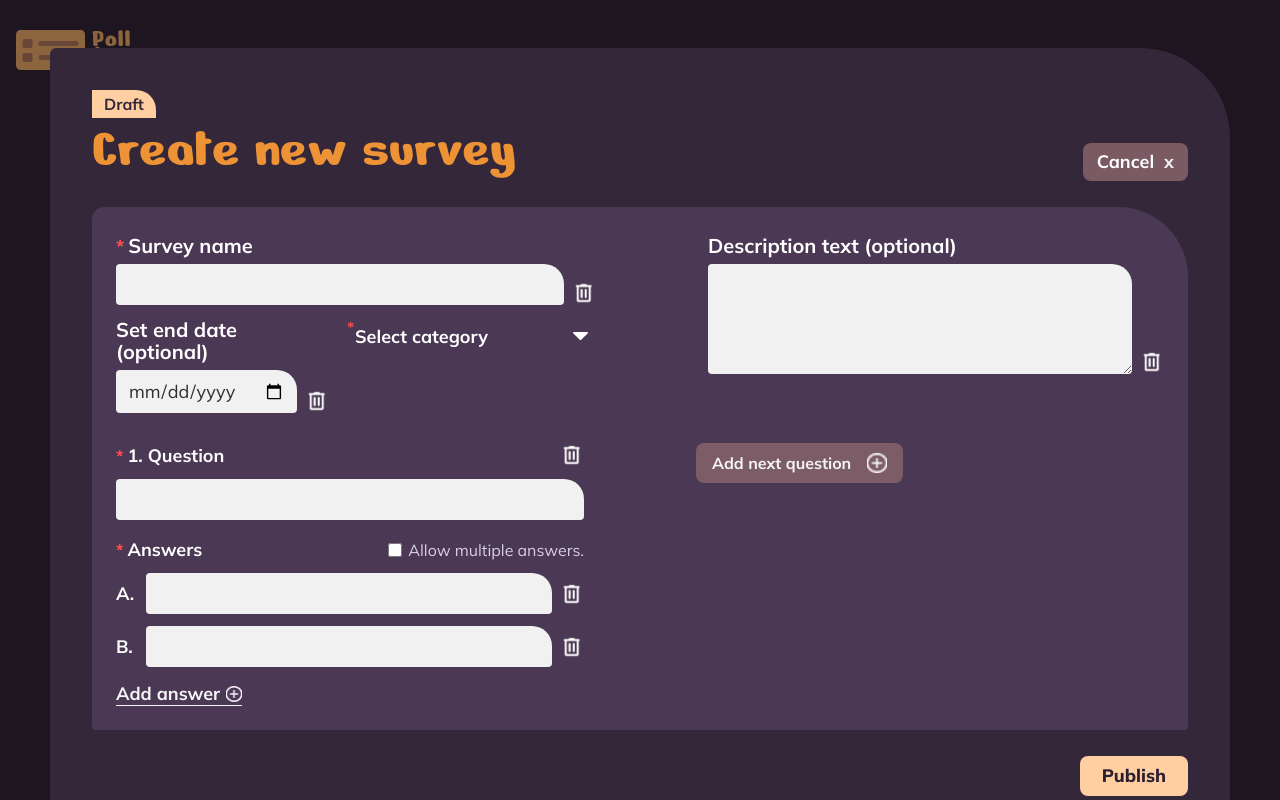
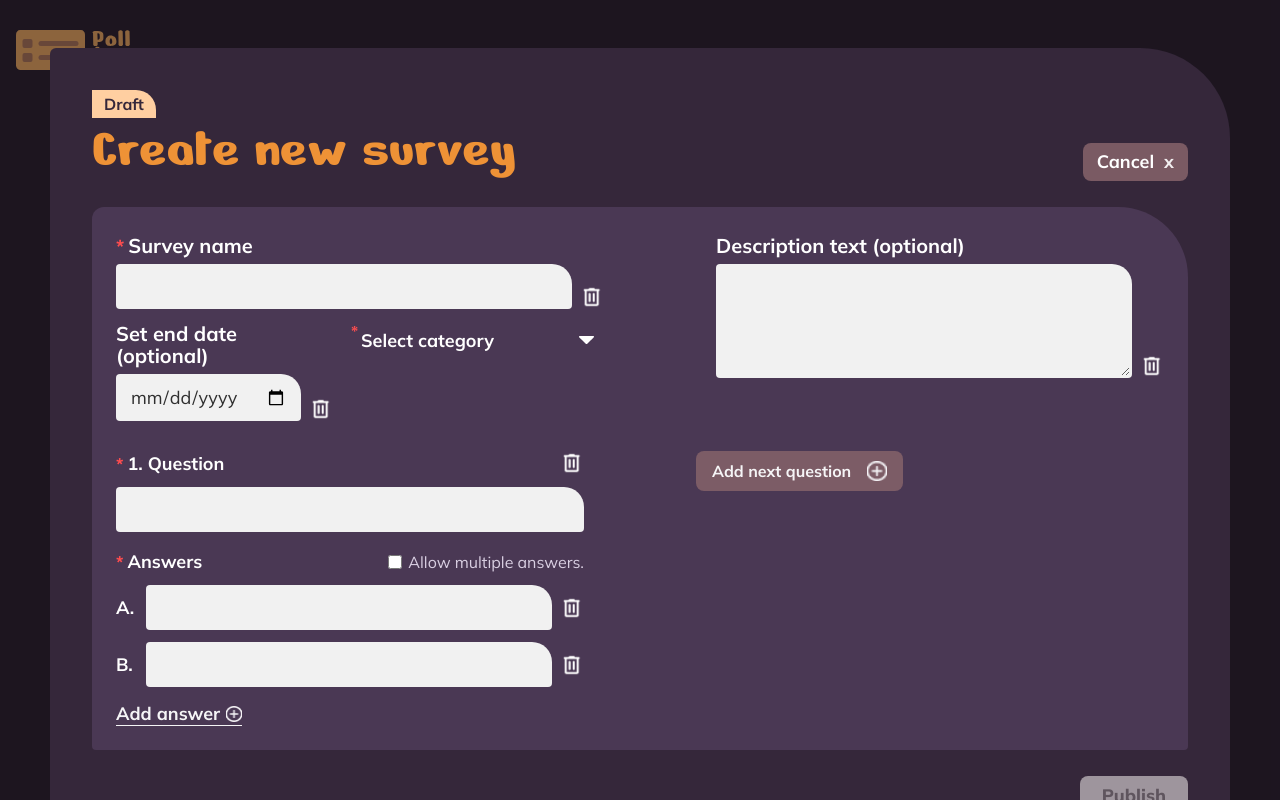
Before and after one commit to t4nell/pollapp, an Angular app: page / in a window 1280 px wide. Both pictures are taken after a click on the button "New survey". Shown: the top 800 px of the page. Built offline with nearby package versions, Linux system fonts and the light colour scheme; no server answers; the database is empty.

Commit message:
feat: add validation for required fields and enhance publish conditions

```diff
--- a/src/app/new_survey/new-survey.component.html
+++ b/src/app/new_survey/new-survey.component.html
@@ -1,5 +1,5 @@
 <div class="createSurveyPage">
-  <div class="createSurveyCard">
+  <div class="createSurveyCard" (focusout)="markRequiredFieldsVisible()">
 
     <div class="topBar">
       <div class="titleArea">
@@ -23,7 +23,7 @@
               <button type="button" class="backButton" (click)="goToHome()">X</button>
             </div>
             <div class="inputWithIcon">
-              <input id="surveyName" type="text" [(ngModel)]="surveyName" />
+              <input id="surveyName" type="text" [(ngModel)]="surveyName" [class.required-invalid]="isSurveyNameInvalid()" />
               <button type="button" class="iconButton" (click)="clearSurveyName()" aria-label="Clear survey name">
                 <img src="assets/icons/property1_default.png" alt="" class="trashIcon" />
               </button>
@@ -48,6 +48,7 @@
                 id="category"
                 [(ngModel)]="category"
                 [class.is-open]="isCategoryOpen"
+                [class.required-invalid]="isCategoryInvalid()"
                 (mousedown)="isCategoryOpen = true"
                 (focus)="isCategoryOpen = true"
                 (change)="isCategoryOpen = false"
@@ -93,7 +94,7 @@
             </button>
           </div>
 
-          <input type="text" [(ngModel)]="question.text"/>
+          <input type="text" [(ngModel)]="question.text" [class.required-invalid]="isQuestionInvalid(question)" />
 
           <div class="answersHeader">
             <p><span class="requiredStar">*</span>Answers</p>
@@ -108,7 +109,7 @@
             *ngFor="let answer of question.answers; let aIndex = index; trackBy: trackByAnswerIndex"
           >
             <span class="answerLetter">{{ getOptionLetter(aIndex) }}.</span>
-            <input type="text" [(ngModel)]="question.answers[aIndex]" />
+            <input type="text" [(ngModel)]="question.answers[aIndex]" [class.required-invalid]="isAnswerInvalid(question.answers[aIndex], aIndex)" />
             <button
               type="button"
               class="iconButton"
@@ -147,7 +148,15 @@
 
     <div class="bottomBar">
       <p class="publishError" *ngIf="publishError">{{ publishError }}</p>
-      <button type="button" class="publishButton" (click)="publishSurvey()" [disabled]="isPublishing" [class.is-disabled]="isPublishing">Publish</button>
+      <button
+        type="button"
+        class="publishButton"
+        (click)="publishSurvey()"
+        [disabled]="!canPublish || isPublishing"
+        [class.is-disabled]="!canPublish || isPublishing"
+      >
+        Publish
+      </button>
     </div>
 
   </div>
--- a/src/app/new_survey/new-survey.component.scss
+++ b/src/app/new_survey/new-survey.component.scss
@@ -157,8 +157,7 @@ input[type='text'],
 input[type='date'],
 textarea {
   width: 100%;
-  border: none;
-  outline: none;
+  border: 2px solid transparent;
   background: #f1f1f1;
   color: #2f2f2f;
   border-radius: 4px;
@@ -167,6 +166,7 @@ textarea {
   font-size: 18px;
   padding: 9px 12px;
   box-sizing: border-box;
+  transition: border-color 120ms ease, box-shadow 120ms ease;
 }
 
 input[type='text']::placeholder,
@@ -179,10 +179,15 @@ textarea {
   min-height: 92px;
 }
 
+.required-invalid {
+  border-color: #ff4d4f !important;
+  box-shadow: 0 0 0 2px rgba(255, 77, 79, 0.16);
+}
+
 select {
     width: auto;
     height: 32px;
-    border: none;
+    border: 2px solid transparent;
     outline: none;
     background-color: transparent;
     color: #ffffff;
@@ -201,6 +206,7 @@ select {
     background-position: right 8px center;
     padding-right: 28px;
     padding-left: 8px;
+    transition: border-color 120ms ease, box-shadow 120ms ease, background-color 120ms ease;
 
     &:hover {
         background-color: #D9D9D91F;
@@ -436,20 +442,6 @@ select::-ms-expand {
   margin-right: 4px;
 }
 
-.questionLimitHint {
-  margin-top: 8px;
-  color: #ffb770;
-  font-size: 14px;
-  font-family: 'Mulish', sans-serif;
-}
-
-.answerLimitHint {
-  margin-top: 6px;
-  color: #ffb770;
-  font-family: 'Mulish', sans-serif;
-  font-size: 14px;
-}
-
 .categoryField {
   position: relative;
   padding-top: 1px;
--- a/src/app/new_survey/new-survey.component.ts
+++ b/src/app/new_survey/new-survey.component.ts
@@ -22,6 +22,7 @@ type DraftQuestion = {
 
 export class NewSurveyComponent implements OnDestroy {
   isCategoryOpen = false;
+  showRequiredErrors = false;
   publishSuccessMessage = signal('');
   maxAnswers = 6;
   maxQuestions = 6;
@@ -126,6 +127,33 @@ export class NewSurveyComponent implements OnDestroy {
 
   clearDescription() {
     this.description = '';
+  }
+
+  markRequiredFieldsVisible() {
+    this.showRequiredErrors = true;
+  }
+
+  isSurveyNameInvalid(): boolean {
+    return this.showRequiredErrors && !this.surveyName.trim();
+  }
+
+  isCategoryInvalid(): boolean {
+    return this.showRequiredErrors && !this.category;
+  }
+
+  isQuestionInvalid(question: DraftQuestion): boolean {
+    return this.showRequiredErrors && !question.text.trim();
+  }
+
+  isAnswerInvalid(answer: string, answerIndex: number): boolean {
+    return this.showRequiredErrors && answerIndex < 2 && !answer.trim();
+  }
+
+  get canPublish(): boolean {
+    if (!this.surveyName.trim()) return false;
+    if (!this.category) return false;
+
+    return this.questions.every((question) => this.isQuestionPublishable(question));
   }
 
   async publishSurvey() {
@@ -247,9 +275,17 @@ export class NewSurveyComponent implements OnDestroy {
     return null;
   }
 
+  private isQuestionPublishable(question: DraftQuestion): boolean {
+    const hasQuestionText = question.text.trim().length > 0;
+    const firstTwoAnswersFilled = question.answers.slice(0, 2).every((answer) => answer.trim().length > 0);
+    return hasQuestionText && firstTwoAnswersFilled;
+  }
+
   private getQuestionValidationError(question: DraftQuestion, questionNumber: number): string | null {
     if (!question.text.trim()) return `Please enter text for question ${questionNumber}.`;
-    if (this.getNonEmptyAnswers(question).length < 2) return `Question ${questionNumber} needs at least 2 answers.`;
+    if (!question.answers.slice(0, 2).every((answer) => answer.trim().length > 0)) {
+      return `Question ${questionNumber} needs at least 2 answers.`;
+    }
     return null;
   }
 
```
